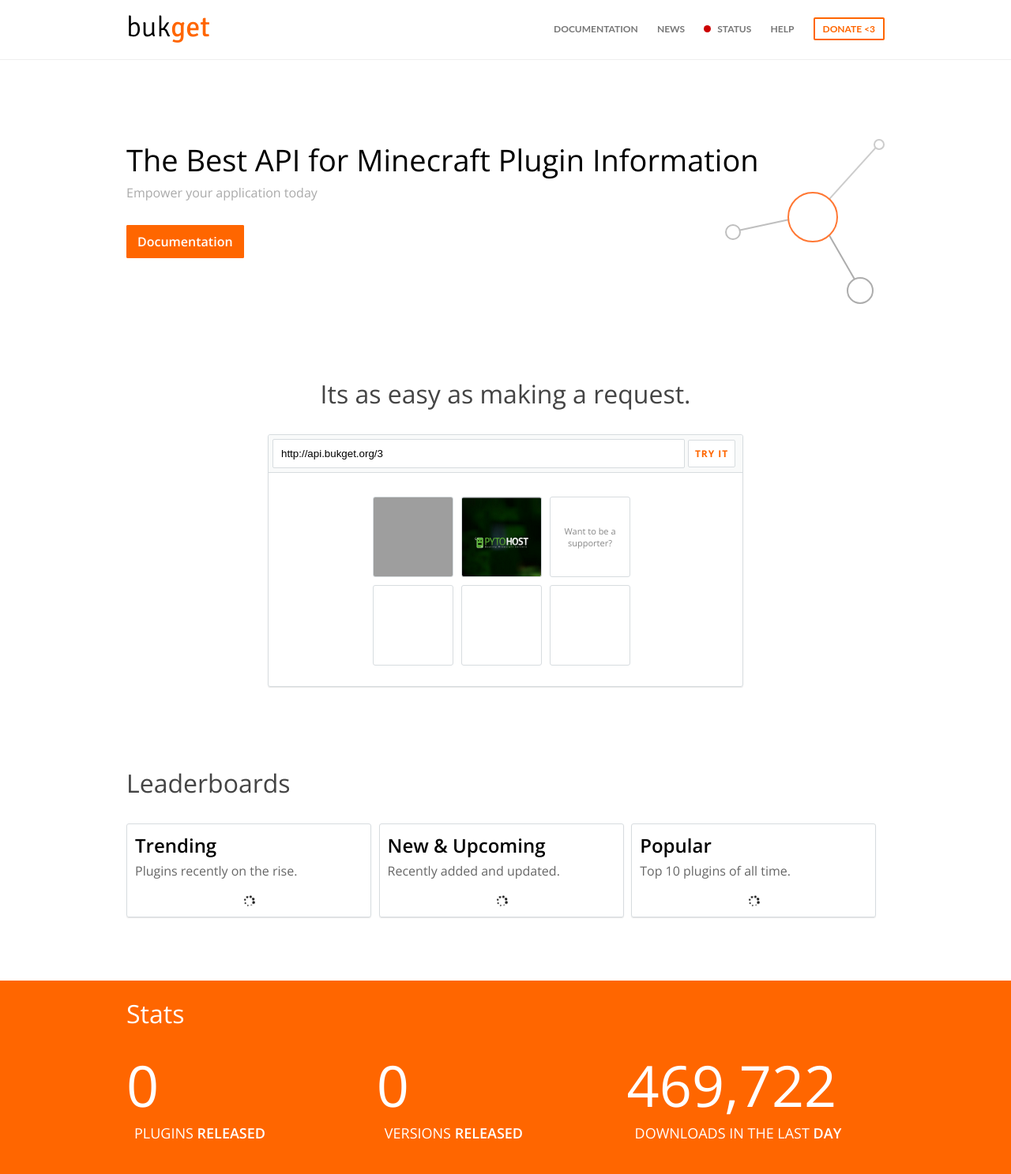
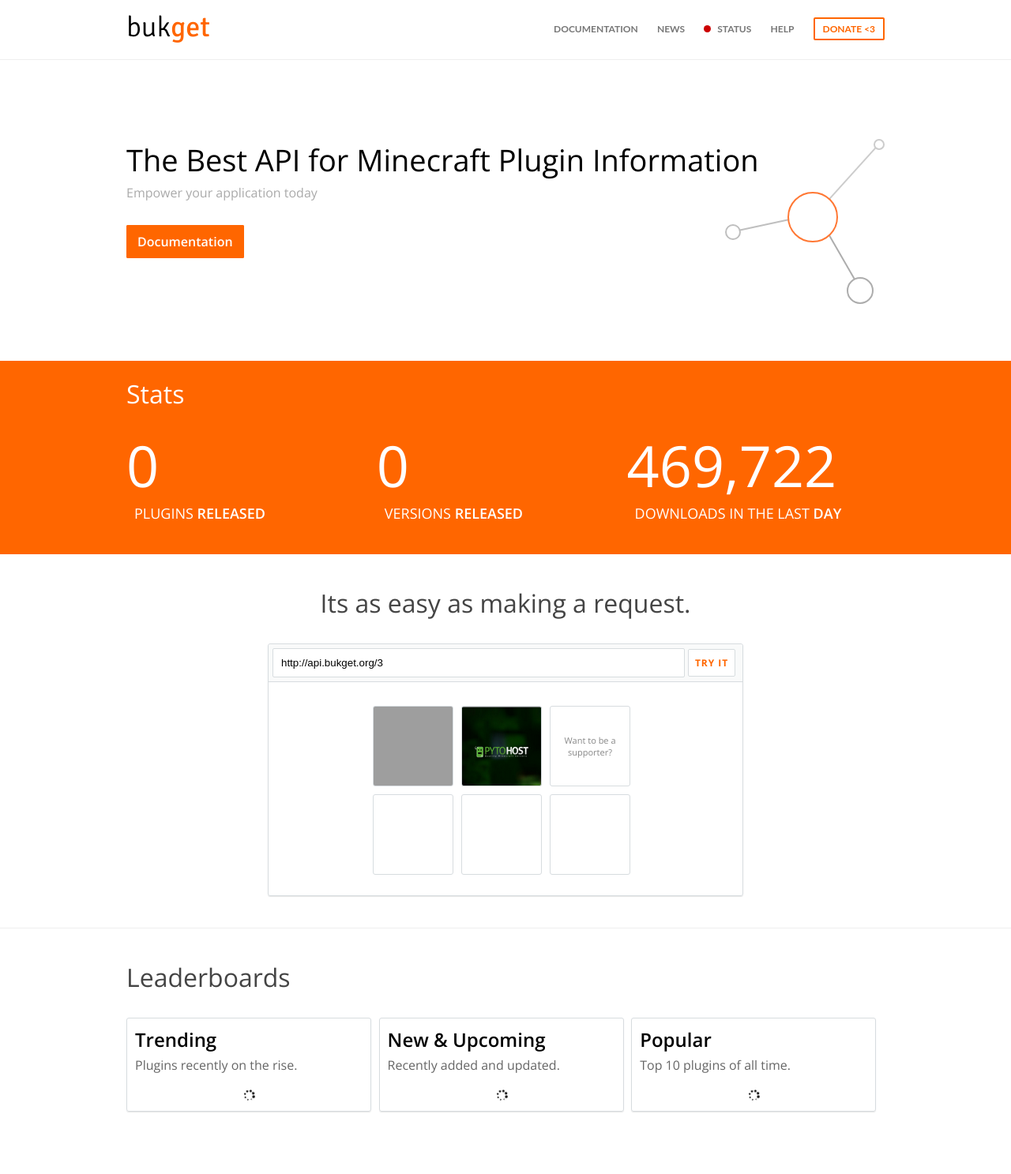
Before and after one commit to BukGet/website, a Jekyll site: the page built from index.html, in a window 1280 px wide. Shown: the whole page at 79% size. Built offline with Jekyll 4.4.1, drawn with Linux system fonts in a browser that asks for light colours; nearby versions of some CDN libraries; some web fonts are replaced; Markdown is read by kramdown in place of the engine named in the settings; after the commit the page ends 1458 px from its top, so only the background shows below that; grey boxes are pictures that could not be loaded.

Commit message:
this is a lot better...

```diff
--- a/css/style.css
+++ b/css/style.css
@@ -155,7 +155,7 @@
   border-radius: 3px;
   margin-top: 30px;
   margin-right: 1%;
-  margin-bottom: 60px;
+  margin-bottom: 30px;
   box-shadow: 0 1px 1px hsla(0, 0%, 0%, 0.1);
 }
 
@@ -471,7 +471,7 @@
 
 .features .browser {
   width: 600px;
-  margin: 30px auto 60px;
+  margin: 30px auto 0px;
   border: 1px solid hsl(207, 11%, 86%);
   border-radius: 3px;
   box-shadow: 0 1px 1px hsla(0, 0%, 0%, 0.1);
@@ -535,3 +535,12 @@
 .features .browser .browser-page .start-page .browser-box:hover {
   box-shadow: 0 1px 1px hsla(0, 0%, 0%, 0.1);
 }
+
+.leaderboard {
+  padding-top: 40px;
+}
+
+.features {
+  padding: 40px 0;
+  border-bottom: 1px solid #eee;
+}
--- a/index.html
+++ b/index.html
@@ -22,6 +22,32 @@
 
     <a href="#" class="button button-large button-action">Documentation</a>
 
+
+    <div class="clear"></div>
+  </div>
+</div>
+
+<div class="stats section">
+  <div class="page-inner">
+    <h1>Stats</h1>
+
+    <div class="stat">
+      <h4 id="plugins">0</h4>
+      <h1>Plugins <strong>Released</strong></h1>
+      <div class="meta"></div>
+    </div>
+
+    <div class="stat">
+      <h4 id="versions">0</h4>
+      <h1>Versions <strong>Released</strong></h1>
+      <div class="meta"></div>
+    </div>
+
+    <div class="stat">
+      <h4>469,722</h4>
+      <h1>Downloads in the last <strong>day</strong></h1>
+      <div class="meta"></div>
+    </div>
 
     <div class="clear"></div>
   </div>
@@ -88,31 +114,6 @@
   </div>
 </div>
 
-<div class="stats section">
-  <div class="page-inner">
-    <h1>Stats</h1>
-
-    <div class="stat">
-      <h4 id="plugins">0</h4>
-      <h1>Plugins <strong>Released</strong></h1>
-      <div class="meta"></div>
-    </div>
-
-    <div class="stat">
-      <h4 id="versions">0</h4>
-      <h1>Versions <strong>Released</strong></h1>
-      <div class="meta"></div>
-    </div>
-
-    <div class="stat">
-      <h4>469,722</h4>
-      <h1>Downloads in the last <strong>day</strong></h1>
-      <div class="meta"></div>
-    </div>
-
-    <div class="clear"></div>
-  </div>
-</div>
 </div>
 
 <div class="template" data-template="latest">
```
